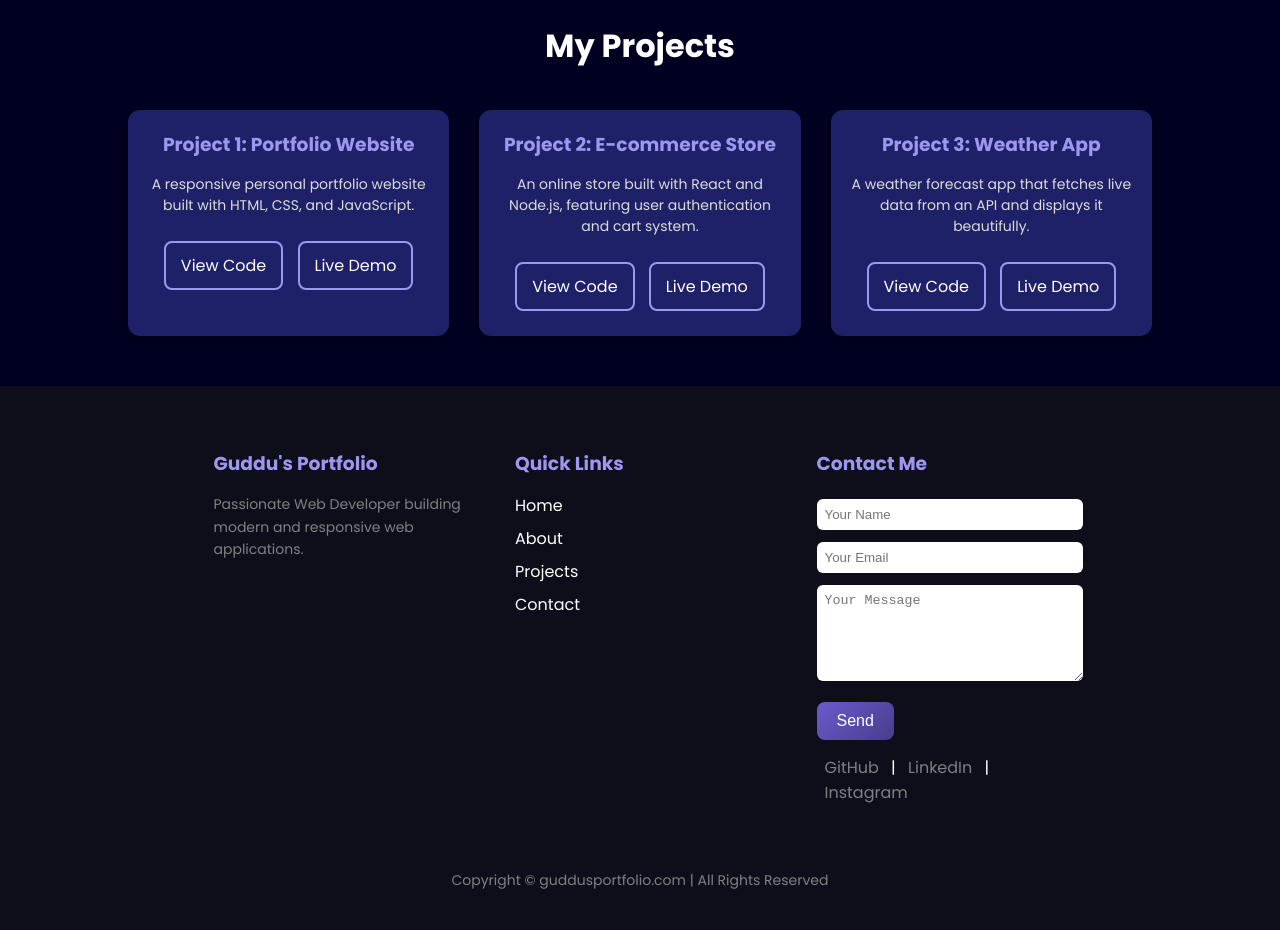
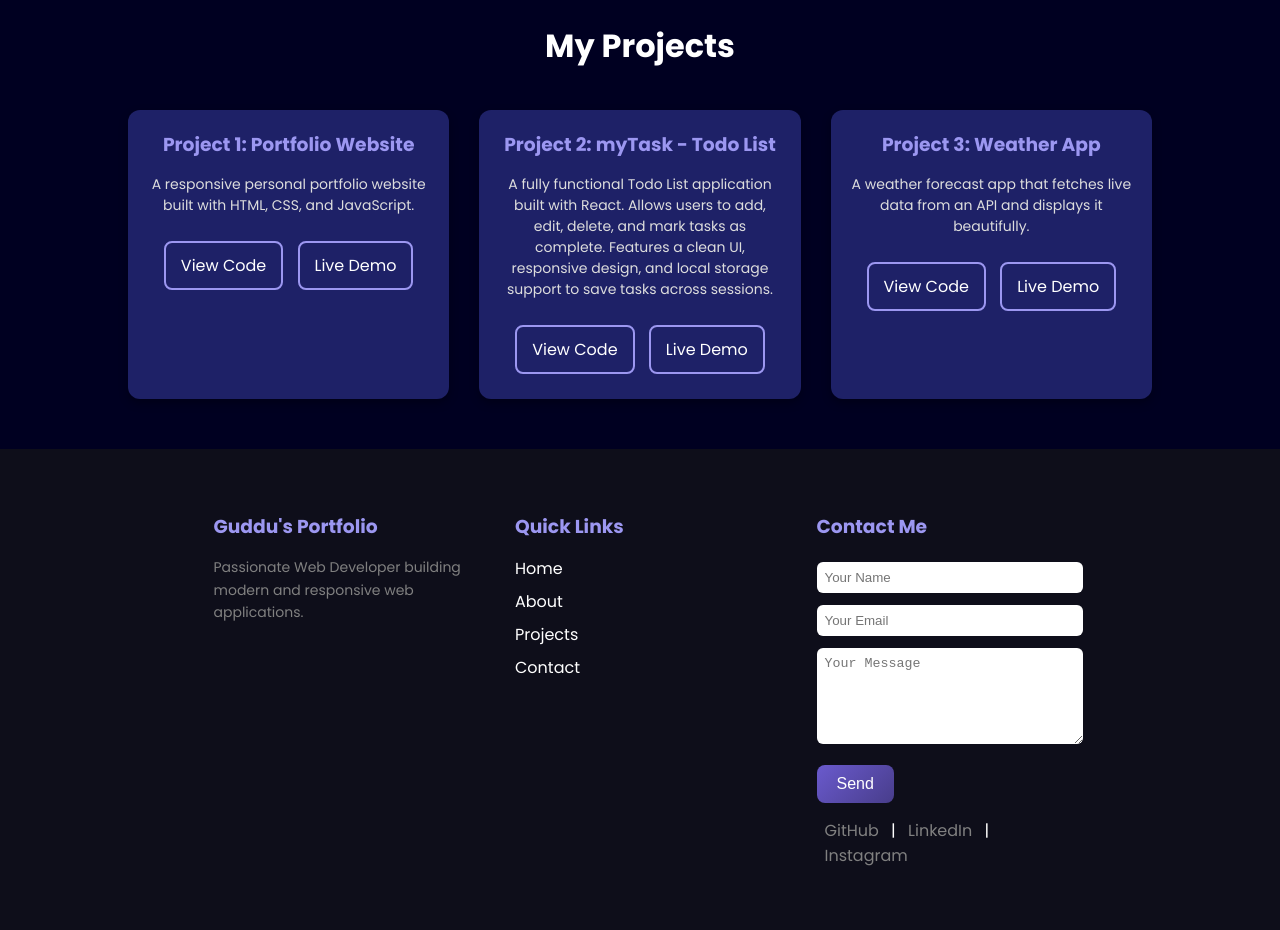
Before and after one commit to guddukumar2002/Portfolio, a plain HTML site: page index.html in a window 1280 px wide. Shown: the part 3320-4250 px from the top of the page. Drawn offline with nearby package versions, Linux system fonts and the light colour scheme.

Commit message:
Updated portfolio: removed old style.css and updated index.html

```diff
--- a/index.html
+++ b/index.html
@@ -337,15 +337,15 @@
         <div class="project-card">
             <h3>Project 1: Portfolio Website</h3>
             <p>A responsive personal portfolio website built with HTML, CSS, and JavaScript.</p>
-            <a href="https://github.com/your-username/portfolio" target="_blank" class="btn">View Code</a>
-            <a href="https://your-live-link.com" target="_blank" class="btn">Live Demo</a>
+            <a href="https://github.com/guddukumar2002/portfolio" target="_blank" class="btn">View Code</a>
+            <a href="https://portfolio-navy-five-0js1o243qi.vercel.app/" target="_blank" class="btn">Live Demo</a>
         </div>
 
         <div class="project-card">
-            <h3>Project 2: E-commerce Store</h3>
-            <p>An online store built with React and Node.js, featuring user authentication and cart system.</p>
-            <a href="https://github.com/your-username/ecommerce" target="_blank" class="btn">View Code</a>
-            <a href="https://your-live-link.com" target="_blank" class="btn">Live Demo</a>
+            <h3>Project 2: myTask - Todo List</h3>
+            <p>A fully functional Todo List application built with React. Allows users to add, edit, delete, and mark tasks as complete. Features a clean UI, responsive design, and local storage support to save tasks across sessions.</p>
+            <a href="https://github.com/guddukumar2002/myTask-Todo-List" target="_blank" class="btn">View Code</a>
+            <a href="https://my-task-todo-list.vercel.app/" target="_blank" class="btn">Live Demo</a>
         </div>
 
         <div class="project-card">
```
Also changed, not shown: assets/style.css (deleted).
